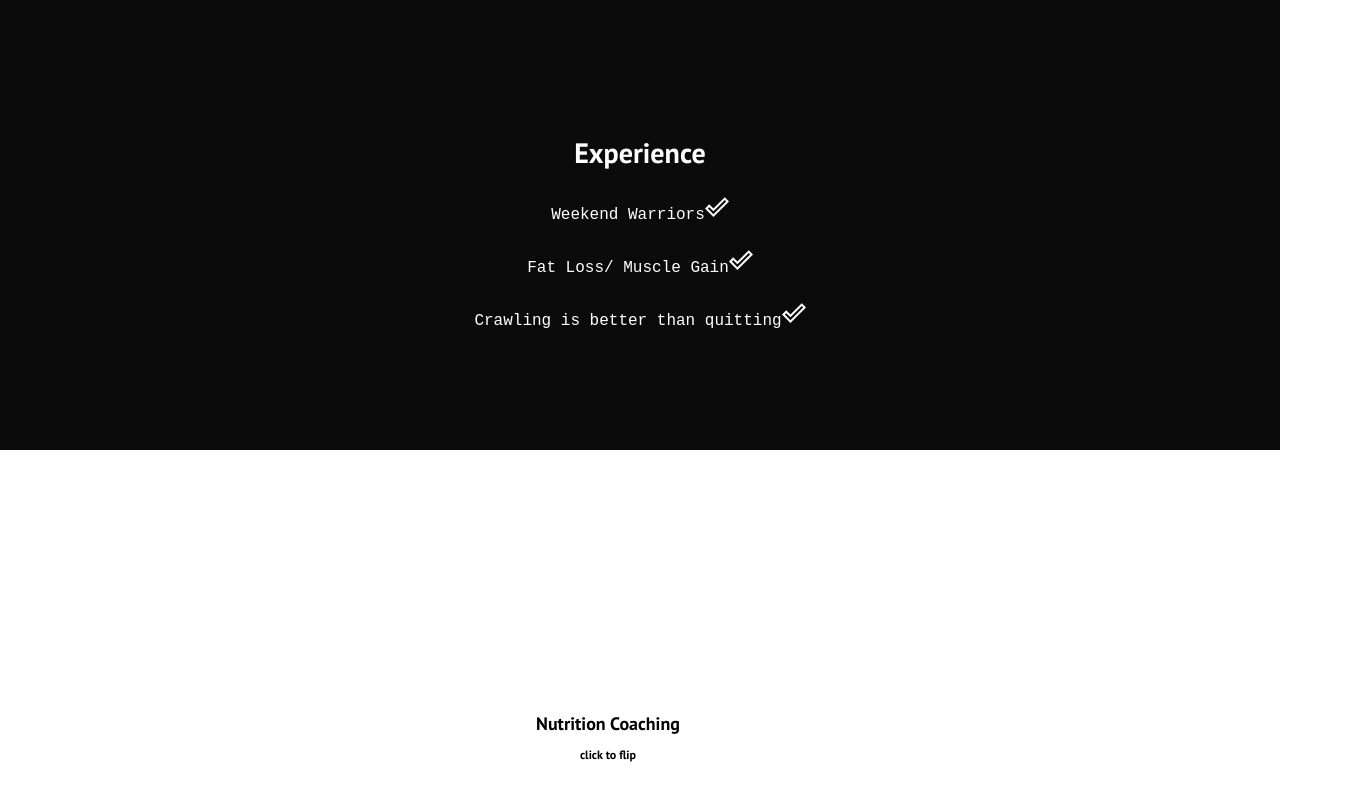
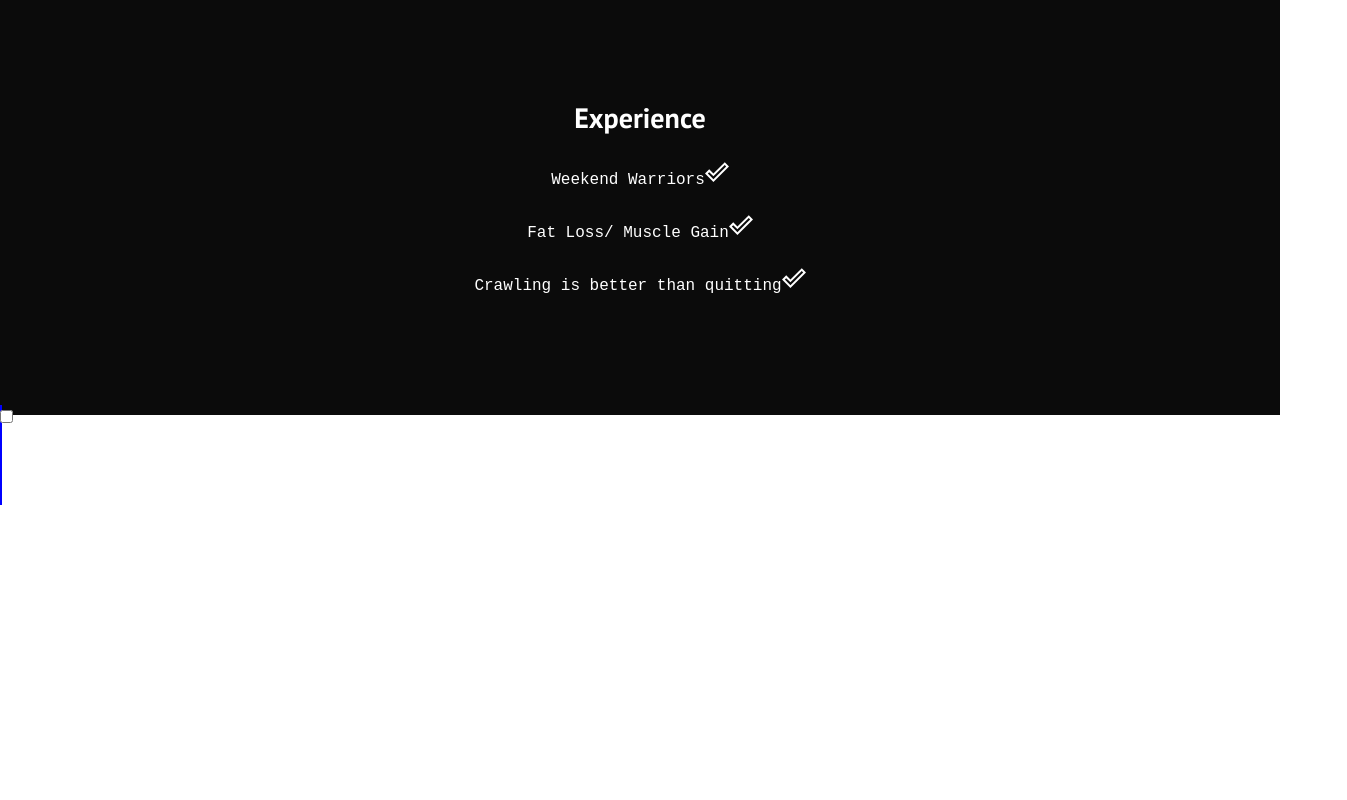
Before and after one commit to michaelshaleen/Personal-Site, a React (Create React App) app: page /coach in a window 1280 px wide. Shown: the part 1996-2796 px from the top of the page, 1347 px wide, since content can reach past the window. Built offline with nearby package versions, Linux system fonts and the light colour scheme.

Commit message:
changing from flips to dropdowns

```diff
--- a/src/Components/Nutrition/Nutrition.css
+++ b/src/Components/Nutrition/Nutrition.css
@@ -73,9 +73,10 @@
 .nutrition-container label {
   display: block;
   margin-top: 2vh;
-  width: 50vw;
-  height: 10vh;
+  width: 0vw;
+  height: 0vh;
   position: relative;
+  border: 2px solid blue;
   height: 100px;
   -webkit-perspective: 500px;
           perspective: 500px;
@@ -104,26 +105,12 @@
 
 .flip-card {
   position: relative;
-  width: 10vw;
-  height: 10vh;
-  -webkit-transform-style: preserve-3d;
-          transform-style: preserve-3d;
-  -webkit-transition: all .75s ease-in-out;
-  transition: all .75s ease-in-out;
-  z-index: 1;
-  margin-left: 30vw;
-  margin-top: 30vh;
-  -webkit-box-pack: center;
-      -ms-flex-pack: center;
-          justify-content: center;
-  -webkit-box-align: center;
-      -ms-flex-align: center;
-          align-items: center;
 }
 
-.flip-card .front {
+.front {
   position: absolute;
-  margin-left: 35vw;
+  top: 50vh;
+  left: 50vw;
 }
 
 .flip-card .front,
@@ -163,12 +150,6 @@
 .flip-card .back p {
   width: 75vw;
   margin-right: 45vw;
-}
-
-.flip-card:hover .front p {
-  font-size: 18px;
-  -webkit-transition: .75s;
-  transition: .75s;
 }
 
 :checked + .flip-card {
--- a/src/Components/Nutrition/Nutrition.scss
+++ b/src/Components/Nutrition/Nutrition.scss
@@ -10,9 +10,11 @@
 label{
   display: block;
   margin-top: 2vh;
-  width: 50vw;
-  height: 10vh;
+  width: 0vw;
+  height: 0vh;
   position: relative;
+  border: 2px solid blue;
+
   height: 100px;
   perspective: 500px;
   transform-style: preserve-3d;
@@ -37,19 +39,22 @@ label{
 
 .flip-card{
   position: relative;
-  width: 10vw;
-  height: 10vh;
-  transform-style: preserve-3d;
-  transition: all .75s ease-in-out;
-  z-index: 1;
-  margin-left: 30vw;
-  margin-top:30vh;
-  justify-content: center;
-  align-items: center;
+  // width: 10vw;
+  // height: 10vh;
+  // border: 3px solid rgb(27, 25, 25);
+  // transform-style: preserve-3d;
+  // transition: all .75s ease-in-out;
+  // z-index: 1;
+  // margin-left: 30vw;
+  // margin-top:30vh;
+  // justify-content: center;
+  // align-items: center;
 }
-.flip-card .front{
-  position: absolute;
-  margin-left: 35vw;
+
+  .front{
+    position: absolute;
+    top: 50vh;
+    left: 50vw;
 
 }
 .flip-card .front,
@@ -81,14 +86,14 @@ label{
   }
 }
 //pausing on this for now, label is not around flip card
-.flip-card:hover .front{
-  p{
-    font-size: 18px;
-    transition: .75s;
-  }
-  // transform: rotateX(2deg);
-  // box-shadow: 0 20px 20px rgba(50, 60, 60, .2);
-}
+// .flip-card:hover .front{
+//   p{
+//     text-decoration: underline;
+//     transition: .75s;
+//   }
+//   // transform: rotateX(2deg);
+//   // box-shadow: 0 20px 20px rgba(50, 60, 60, .2);
+// }
 
 // input{
 //   display: none;
--- a/src/Components/Nutrition/Nutriton.jsx
+++ b/src/Components/Nutrition/Nutriton.jsx
@@ -38,12 +38,12 @@ function Nutrition() {
       </div>
     </div>
   </label>
-  <Button
+  {/* <Button
           className="btn"
           buttonStyle="btn--outline"
           buttonSize="btn--large" >
             Nutrition Connect
-        </Button>
+        </Button> */}
 
 
   </div>
```
Also changed, not shown: 1 other file (tests, documents, lock files or other folders).
